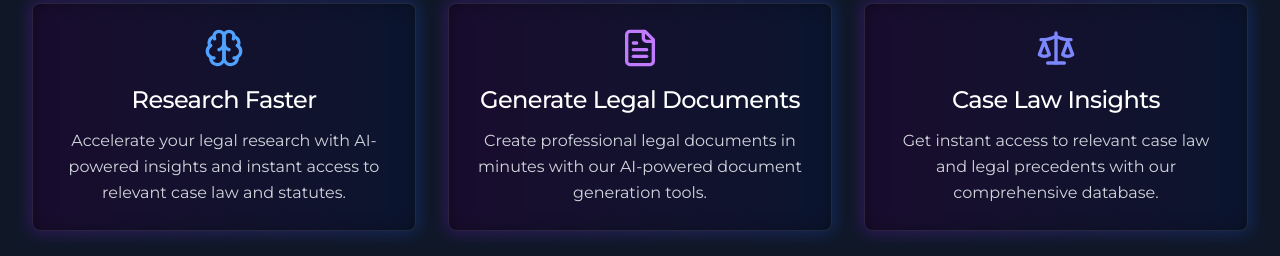
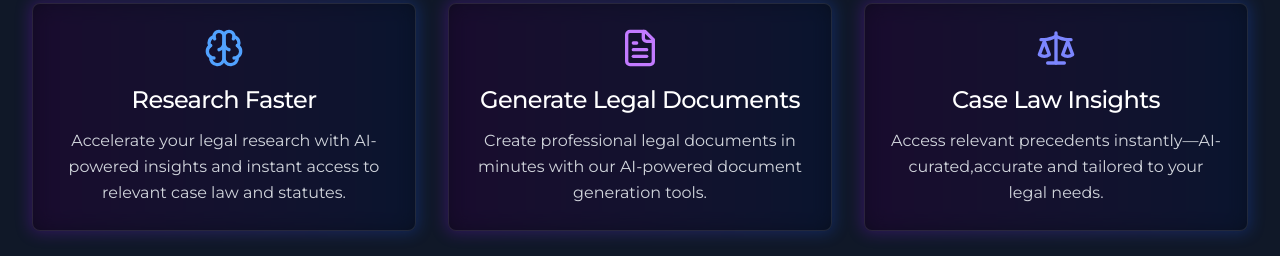
Before and after one commit to CheropS/LegalizeMe, a Next.js app in the folder frontend/: page / in a window 1280 px wide. Shown: the part 1020-1276 px from the top of the page. Built offline with nearby package versions, Linux system fonts and the light colour scheme; no server answers.

Commit message:
Content update

```diff
--- a/frontend/components/sections/use-cases.jsx
+++ b/frontend/components/sections/use-cases.jsx
@@ -30,7 +30,7 @@ const UseCases = () => {
           />
           <UseCaseCard
             title="Case Law Insights"
-            description="Get instant access to relevant case law and legal precedents with our comprehensive database."
+            description="Access relevant precedents instantly—AI-curated,accurate and tailored to your legal needs."
             icon={<Scale className="h-8 w-8 sm:h-10 sm:w-10 text-indigo-400" />}
             delay={0.6}
           />
```
